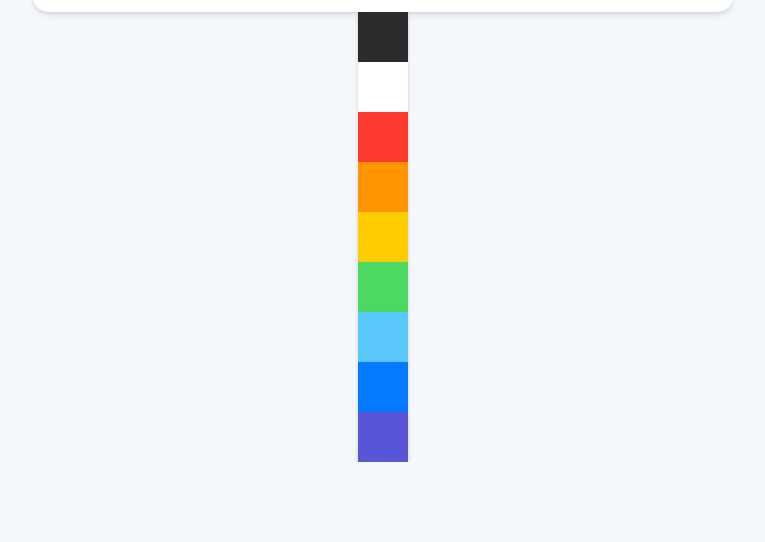
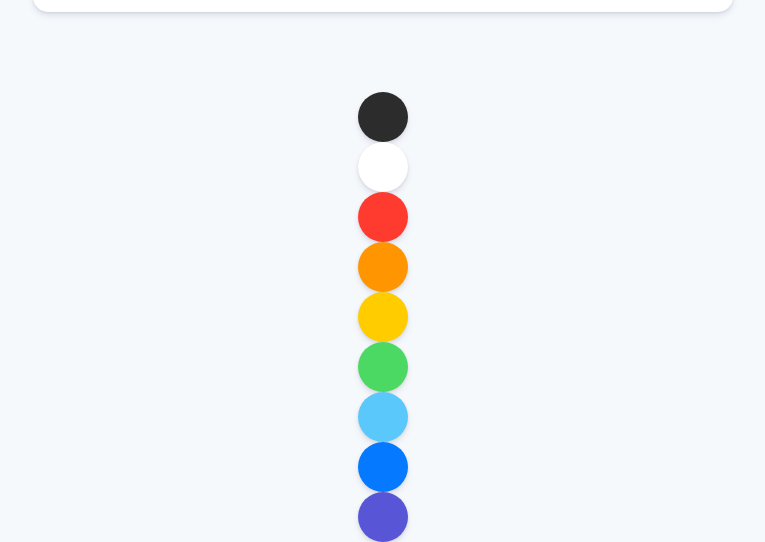
Before and after one commit to ldcity/paintjs, a plain HTML site: page index.html in a window 1280 px wide. Shown: the part 738-1280 px from the top of the page, without its empty margins (257-1022 px from the left). Before the commit the page ends 1200 px from the top, so only its background shows below. Drawn offline with Linux system fonts and the light colour scheme.

Commit message:
Update styles.css

```diff
--- a/styles.css
+++ b/styles.css
@@ -17,8 +17,17 @@ body {
     box-shadow:0 4px 6px rgba(50, 50, 93, 0.11), 0 1px 3px rgba(0, 0, 0, 0.08);
 }
 
+.controls {
+    margin-top: 80px;
+
+.controls .controls_colors {
+    display: flex;
+}
+
 .controls_colors .controls_color {
     width: 50px;
     height: 50px;
+    border-radius: 25px;
+    curser: pointer;
     box-shadow:0 4px 6px rgba(50, 50, 93, 0.11), 0 1px 3px rgba(0, 0, 0, 0.08);
 }
```
